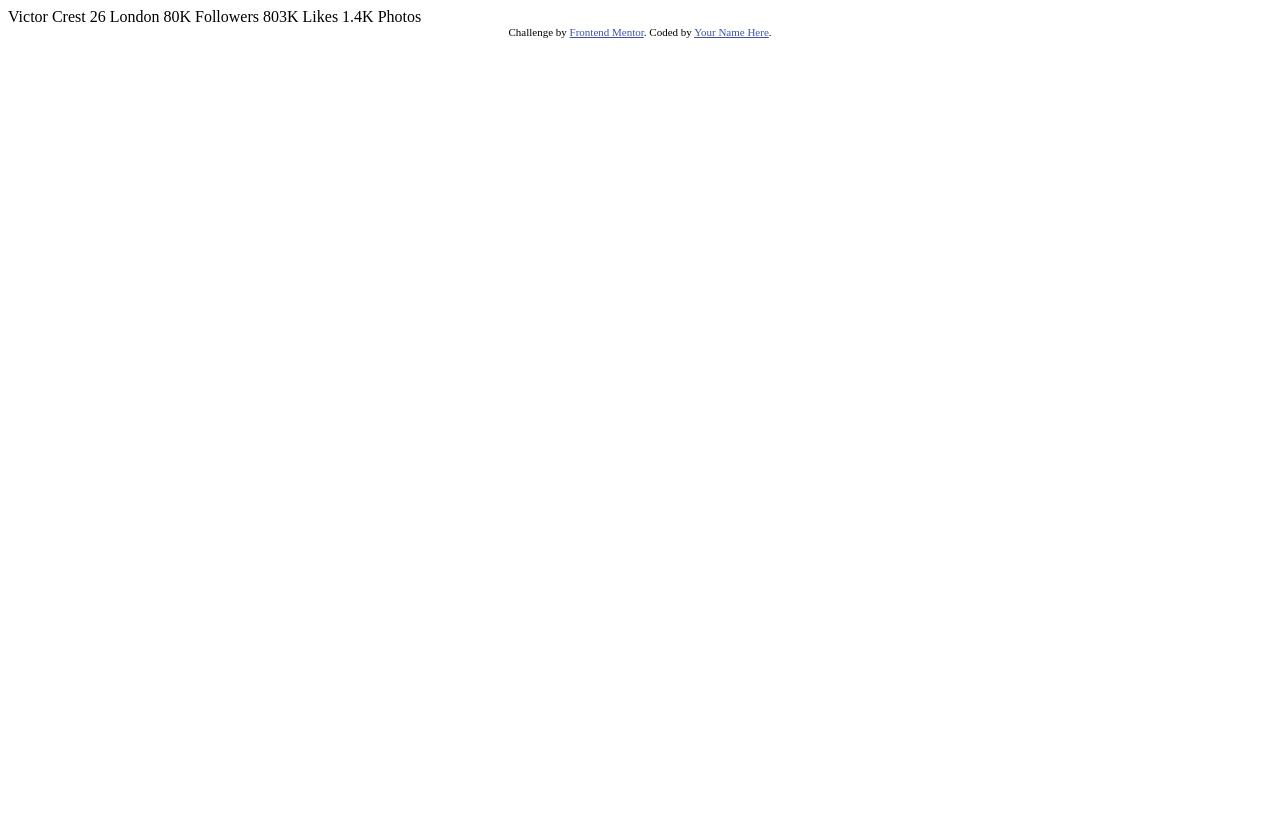
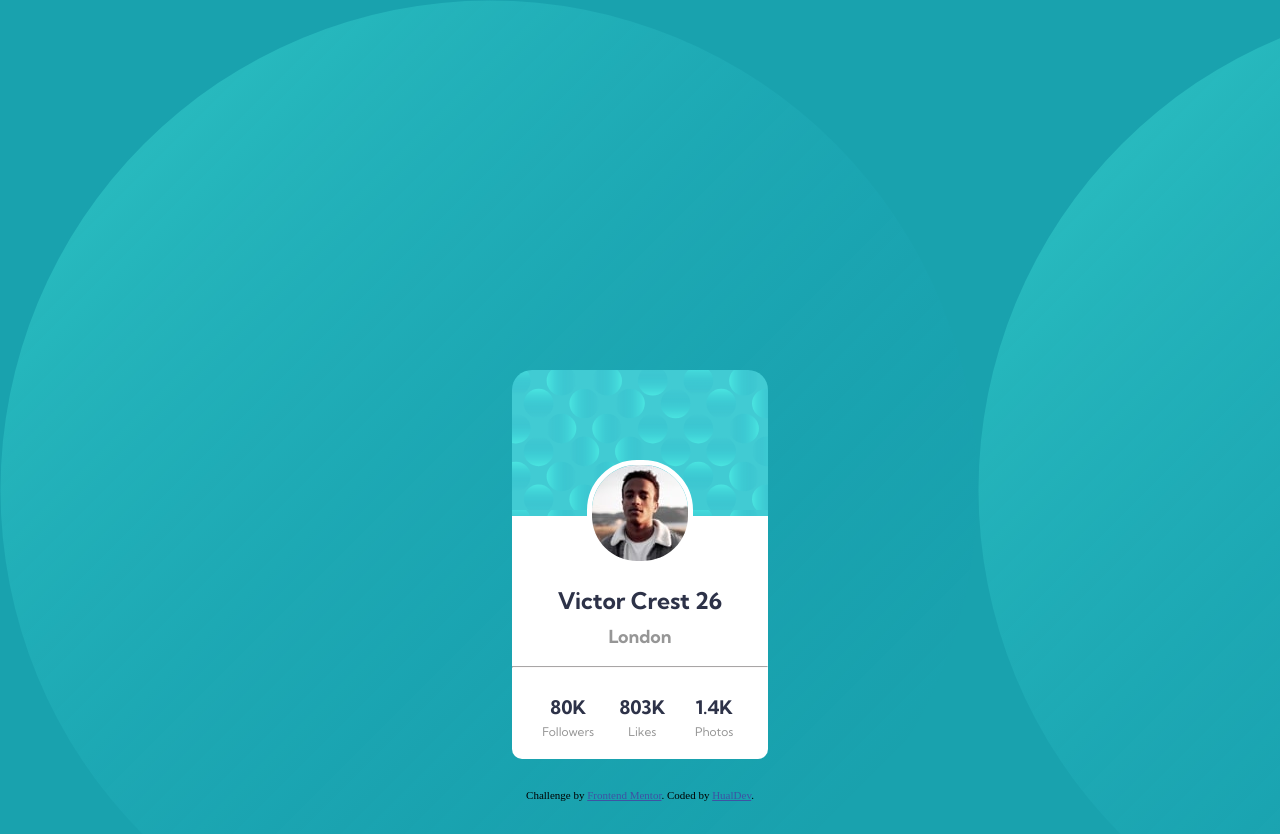
Before and after one commit to HualDev/CardComponentMain, a plain HTML site: page index.html in a window 1280 px wide. Shown: the top 834 px of the page. Before the commit the page ends 800 px from the top, so only its background shows below. Drawn offline with Linux system fonts and the light colour scheme.

Commit message:
Final Version, enjoying please...

```diff
--- a/index.html
+++ b/index.html
@@ -3,9 +3,9 @@
 <head>
   <meta charset="UTF-8">
   <meta name="viewport" content="width=device-width, initial-scale=1.0"> <!-- displays site properly based on user's device -->
-
+  <link href="https://fonts.googleapis.com/css2?family=Big+Shoulders+Display:wght@700&family=Kumbh+Sans:wght@400;700&family=Libre+Franklin:ital,wght@0,300;0,600;1,700&family=Poppins:wght@400;500;600;700&display=swap" rel="stylesheet">
   <link rel="icon" type="image/png" sizes="32x32" href="./images/favicon-32x32.png">
-
+  <link rel="stylesheet" href="./style.css">
   <title>Frontend Mentor | Profile card component</title>
 
   <!-- Feel free to remove these styles or customise in your own stylesheet 👍 -->
@@ -15,21 +15,38 @@
   </style>
 </head>
 <body>
-  Victor Crest
-  26
-  London
+  <main class="card">
+    <div class="tittle">
 
-  80K
-  Followers
+      <img src="./images/image-victor.jpg" alt="VictorImage" class="victor">
+    </div>
 
-  803K
-  Likes
+    <div class="details">
+      <h1>Victor Crest 26</h1>
+      <h2>London</h2>
+      <hr/>
+      <div class="networks">
+        <div class="followers">
+          <h3>80K</h3>
+          <p>Followers</p>
+        </div>
 
-  1.4K
-  Photos
+        <div class="likes">
+          <h3>803K</h3>
+          <p>Likes</p>
+        </div>
+
+        <div class="photos">
+          <h3>1.4K</h3>
+          <p>Photos</p>
+        </div>
+      </div>
+    </div>
+  </main>
+
   <div class="attribution">
     Challenge by <a href="https://www.frontendmentor.io?ref=challenge" target="_blank">Frontend Mentor</a>.
-    Coded by <a href="#">Your Name Here</a>.
+    Coded by <a href="https://www.frontendmentor.io/profile/Hualdop">HualDev</a>.
   </div>
 </body>
 </html>
--- /dev/null
+++ b/style.css
@@ -0,0 +1,120 @@
+:root{
+    --darkCyan: hsl(185, 75%, 39%);
+    --veryDarkDesaturatedBlue: hsl(229, 23%, 23%);
+    --darkGrayishBlue: hsl(227, 10%, 46%);
+    --darkGray: hsl(0, 0%, 59%);
+}
+
+*{
+    box-sizing: border-box;
+}
+
+body{
+    background-image: url('./images/bg-pattern-bottom.svg');
+    background-color: var(--darkCyan);
+    margin: 0;
+    height: 600px;
+    display: flex;
+    flex-direction: column;
+    justify-content: center;
+    align-items: center;
+
+}
+
+main{
+    width: 90%;
+    font-family: 'Kumbh Sans', sans-serif;
+    border-radius: 20px;
+
+}
+
+.tittle{
+    width: 100%;
+    height: auto;
+    background-image: url('./images/bg-pattern-card.svg');
+    border-radius: 20px 20px 0 0;
+    padding: 20px;
+    margin: 0;
+}
+
+.victor{
+    display: flex;
+    border-radius: 50px;
+    border: 5px solid white;
+    position: relative;
+    top: 70px;
+    left: 0;
+    right: 0;
+    margin: auto;
+}
+
+.details{
+    background-color: white;
+    margin: 0;
+    padding: 0;
+    border-radius: 0 0 10px 10px;
+}
+
+h1{
+    padding: 70px 20px 0;
+    margin: 0;
+    font-size: 18px;
+    text-align: center;
+    color: var(--veryDarkDesaturatedBlue);
+}
+
+h2{
+    font-size: 18px;
+    text-align: center;
+    color: var(--darkGray);
+    padding: 10px;
+    margin: 0;
+}
+
+hr{
+    border-color: rgb(252, 249, 249);
+
+}
+
+.networks{
+    display: flex;
+    justify-content: space-around;
+    padding: 0 20px 20px;
+    text-align: center;
+}
+
+h3{
+    margin: 20px 5px 5px;
+    color: var(--veryDarkDesaturatedBlue);
+}
+
+p{
+    color: var(--darkGray);
+    margin: 0;
+    font-size: 12px;
+}
+
+.attribution{
+    padding: 30px;
+}
+
+@media(min-width:600px){
+
+    body{
+        height: 1200px;
+    }
+
+    main{
+        width: 20%;
+    }
+
+    h1{
+        font-size: 23px;
+    }
+
+    .attribution{
+
+        font-size: 18px;
+    }
+
+}
```
Also changed, not shown: images/screenshot.jpg (added), 2 other files.
